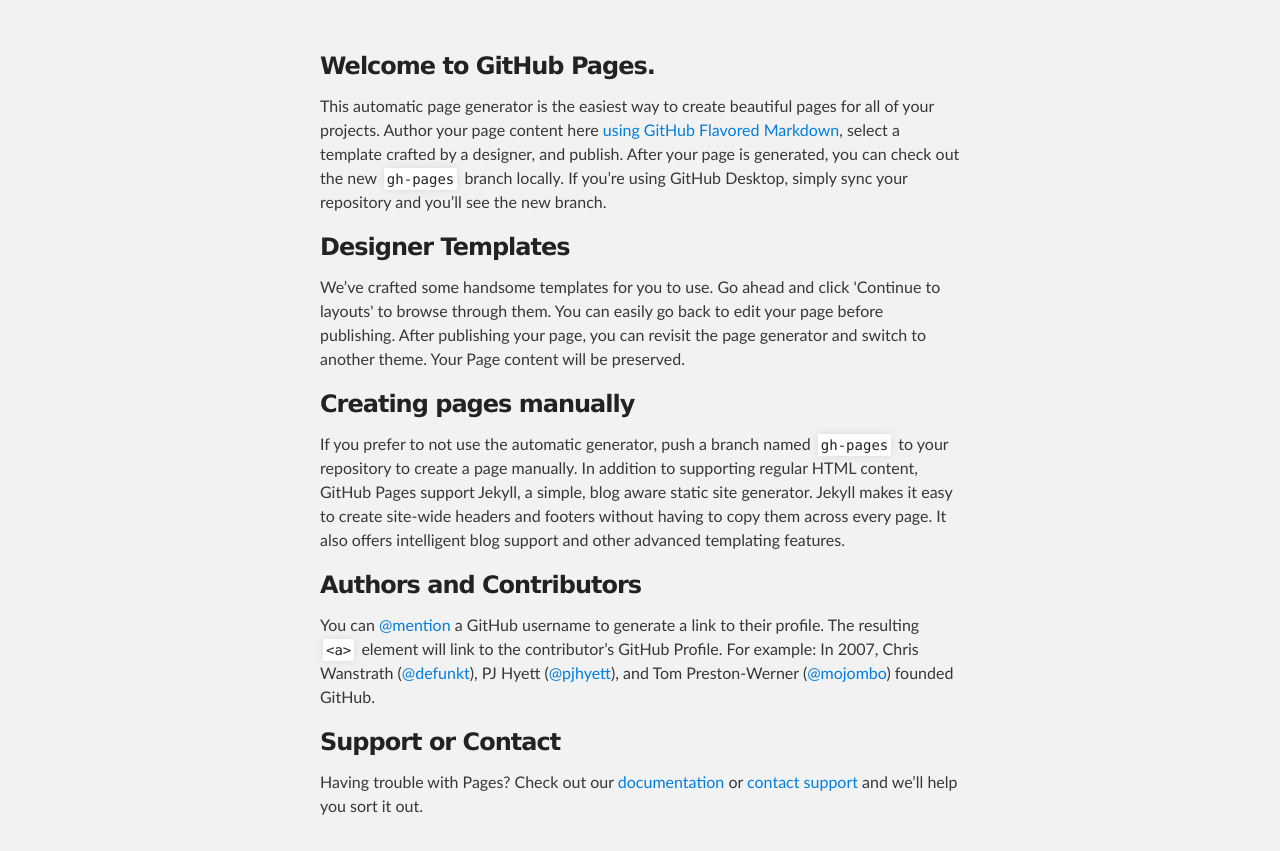
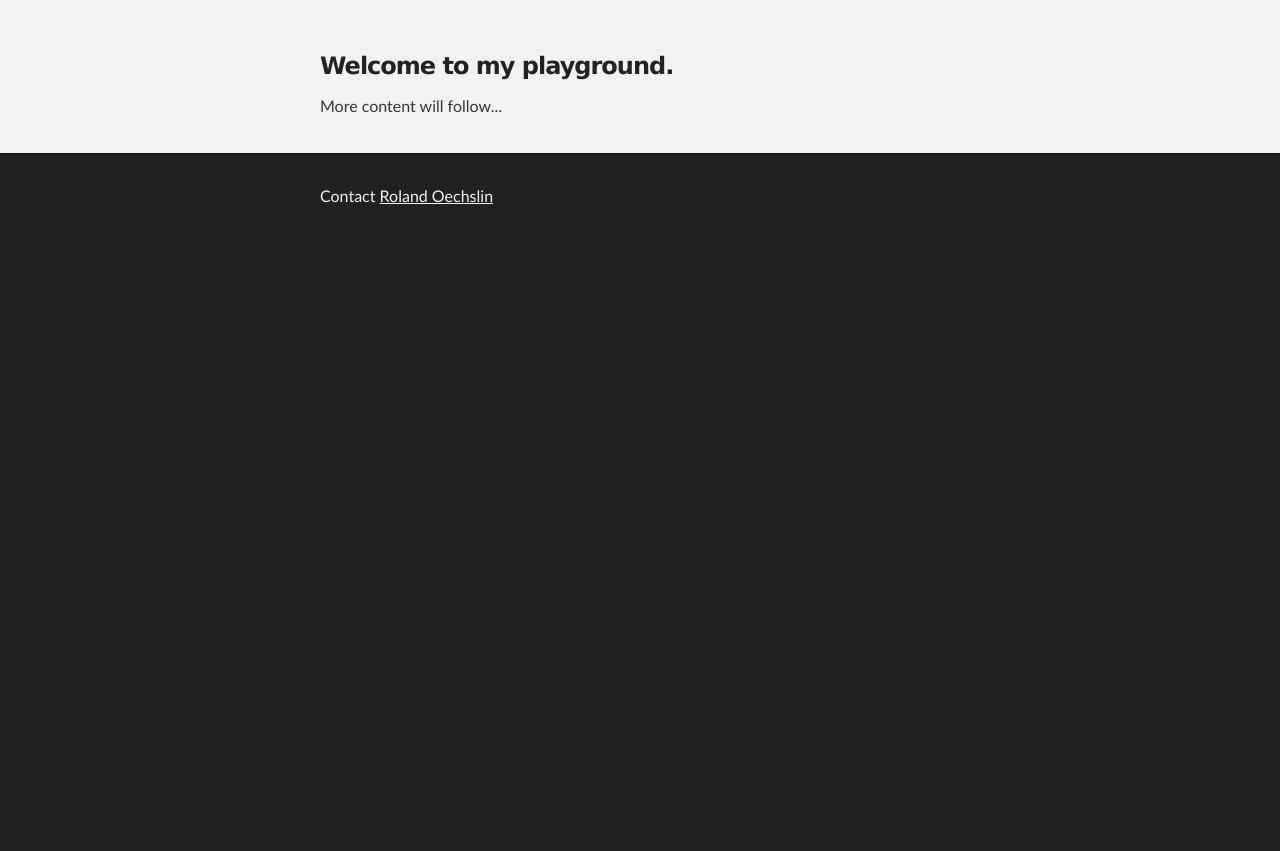
Before and after one commit to rolandoechslin/rolandoechslin.github.io, a plain HTML site: page index.html in a window 1280 px wide. Shown: the part 212-1063 px from the top of the page. After the commit the page ends 800 px from the top, so only its background shows below. Drawn offline with Linux system fonts and the light colour scheme.

Commit message:
update content

```diff
--- a/index.html
+++ b/index.html
@@ -4,11 +4,11 @@
   <head>
     <meta charset='utf-8'>
     <meta http-equiv="X-UA-Compatible" content="chrome=1">
-    <meta name="description" content="Rolandoechslin.GitHub.io : Playground / Code / Snippets / Tools">
+    <meta name="description" content="rolandoechslin.github.io : Playground / Code / Snippets / Tools">
 
     <link rel="stylesheet" type="text/css" media="screen" href="stylesheets/stylesheet.css">
 
-    <title>Rolandoechslin.GitHub.io</title>
+    <title>rolandoechslin.github.io</title>
   </head>
 
   <body>
@@ -18,7 +18,7 @@
         <header class="inner">
           <a id="forkme_banner" href="https://github.com/rolandoechslin">View on GitHub</a>
 
-          <h1 id="project_title">Rolandoechslin.GitHub.io</h1>
+          <h1 id="project_title">rolandoechslin.github.io</h1>
           <h2 id="project_tagline">Playground / Code / Snippets / Tools</h2>
 
         </header>
@@ -28,36 +28,17 @@
     <div id="main_content_wrap" class="outer">
       <section id="main_content" class="inner">
         <h3>
-<a id="welcome-to-github-pages" class="anchor" href="#welcome-to-github-pages" aria-hidden="true"><span aria-hidden="true" class="octicon octicon-link"></span></a>Welcome to GitHub Pages.</h3>
 
-<p>This automatic page generator is the easiest way to create beautiful pages for all of your projects. Author your page content here <a href="https://guides.github.com/features/mastering-markdown/">using GitHub Flavored Markdown</a>, select a template crafted by a designer, and publish. After your page is generated, you can check out the new <code>gh-pages</code> branch locally. If you’re using GitHub Desktop, simply sync your repository and you’ll see the new branch.</p>
+        <a id="welcome-to-github-pages" class="anchor" href="#welcome-to-github-pages" aria-hidden="true"><span aria-hidden="true" class="octicon octicon-link"></span></a>Welcome to my playground.</h3>
+        <p>More content will follow...</p>
 
-<h3>
-<a id="designer-templates" class="anchor" href="#designer-templates" aria-hidden="true"><span aria-hidden="true" class="octicon octicon-link"></span></a>Designer Templates</h3>
-
-<p>We’ve crafted some handsome templates for you to use. Go ahead and click 'Continue to layouts' to browse through them. You can easily go back to edit your page before publishing. After publishing your page, you can revisit the page generator and switch to another theme. Your Page content will be preserved.</p>
-
-<h3>
-<a id="creating-pages-manually" class="anchor" href="#creating-pages-manually" aria-hidden="true"><span aria-hidden="true" class="octicon octicon-link"></span></a>Creating pages manually</h3>
-
-<p>If you prefer to not use the automatic generator, push a branch named <code>gh-pages</code> to your repository to create a page manually. In addition to supporting regular HTML content, GitHub Pages support Jekyll, a simple, blog aware static site generator. Jekyll makes it easy to create site-wide headers and footers without having to copy them across every page. It also offers intelligent blog support and other advanced templating features.</p>
-
-<h3>
-<a id="authors-and-contributors" class="anchor" href="#authors-and-contributors" aria-hidden="true"><span aria-hidden="true" class="octicon octicon-link"></span></a>Authors and Contributors</h3>
-
-<p>You can <a href="https://help.github.com/articles/basic-writing-and-formatting-syntax/#mentioning-users-and-teams" class="user-mention">@mention</a> a GitHub username to generate a link to their profile. The resulting <code>&lt;a&gt;</code> element will link to the contributor’s GitHub Profile. For example: In 2007, Chris Wanstrath (<a href="https://github.com/defunkt" class="user-mention">@defunkt</a>), PJ Hyett (<a href="https://github.com/pjhyett" class="user-mention">@pjhyett</a>), and Tom Preston-Werner (<a href="https://github.com/mojombo" class="user-mention">@mojombo</a>) founded GitHub.</p>
-
-<h3>
-<a id="support-or-contact" class="anchor" href="#support-or-contact" aria-hidden="true"><span aria-hidden="true" class="octicon octicon-link"></span></a>Support or Contact</h3>
-
-<p>Having trouble with Pages? Check out our <a href="https://help.github.com/pages">documentation</a> or <a href="https://github.com/contact">contact support</a> and we’ll help you sort it out.</p>
       </section>
     </div>
 
     <!-- FOOTER  -->
     <div id="footer_wrap" class="outer">
       <footer class="inner">
-        <p>Published with <a href="https://pages.github.com">GitHub Pages</a></p>
+        <p>Contact <a href="mail:ro@garaio.com">Roland Oechslin</a></p>
       </footer>
     </div>
 
```
